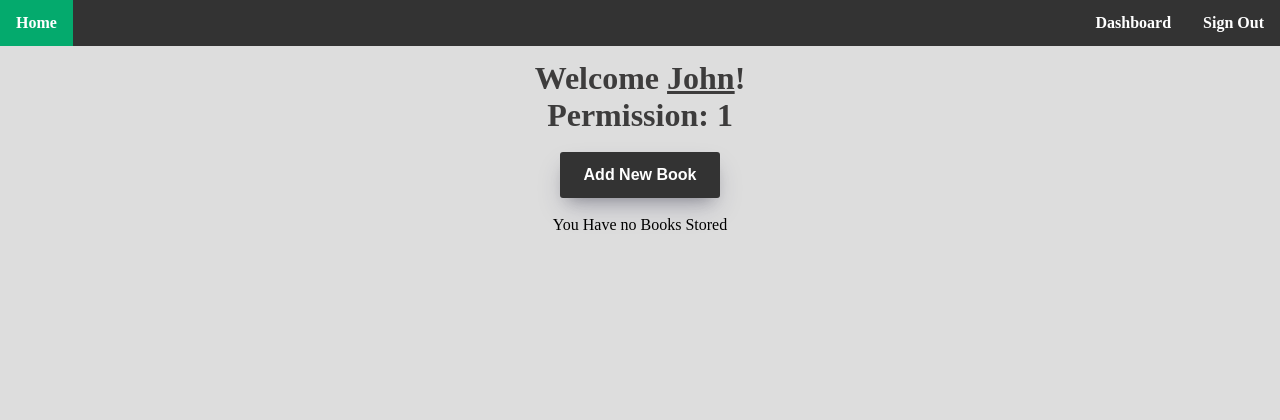
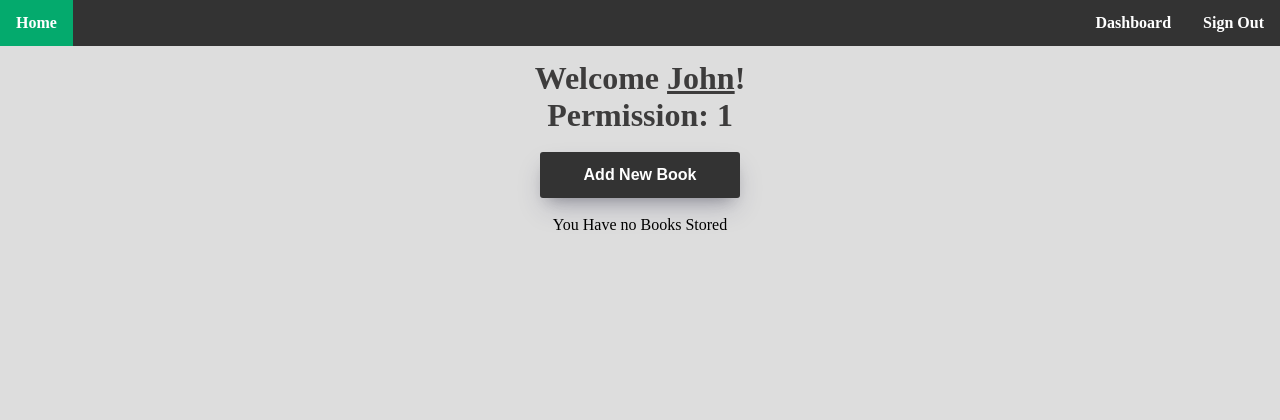
Before and after one commit to galarist/library, a PHP site: page /users/dashboard.php in a window 1280 px wide. Shown: the top 420 px of the page. Run offline with PHP 8.4, Linux system fonts and the light colour scheme; a user stored in the database is signed in; data comes from the database, SQL or seed files in the repository; data that the repository does not hold is empty.

Commit message:
Made things wider

```diff
--- a/public/css/style.css
+++ b/public/css/style.css
@@ -115,7 +115,7 @@ button:hover {
 
 .actionBar button {
     display: inline-block;
-    max-width: 160px;
+    max-width: 200px;
     border-radius: 3px;
     font-size: 16px;
     font-weight: 800;
@@ -175,7 +175,7 @@ legend {
     color: white;
     font-weight: 700;
     font-size: 18px;
-    width: 90%;
+    width: 98%;
     text-align: center;
     border-radius: 6px;
 }
```
